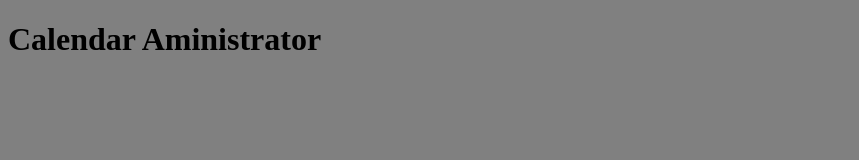
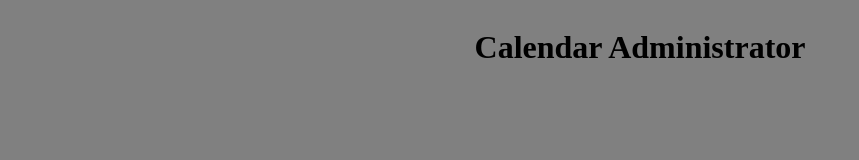
Before and after one commit to 07Angello/Calendar-Administrator-Backend, a website: page public/index.html in a window 1280 px wide. Shown: the whole page, without its empty margins (0-859 px from the left). Drawn offline with Linux system fonts and the light colour scheme.

Commit message:
removed comments from index and added new classes

```diff
--- a/public/index.html
+++ b/public/index.html
@@ -9,6 +9,6 @@
     <title>Calendar Administrator</title>
 </head>
 <body>
-    <h1>Calendar Aministrator</h1>
+    <h1>Calendar Administrator</h1>
 </body>
 </html>
--- a/public/style.css
+++ b/public/style.css
@@ -1,3 +1,6 @@
 html, body {
+    display: flex;
+    justify-content: center;
+    align-items: center;
     background-color: gray;
 }
```
